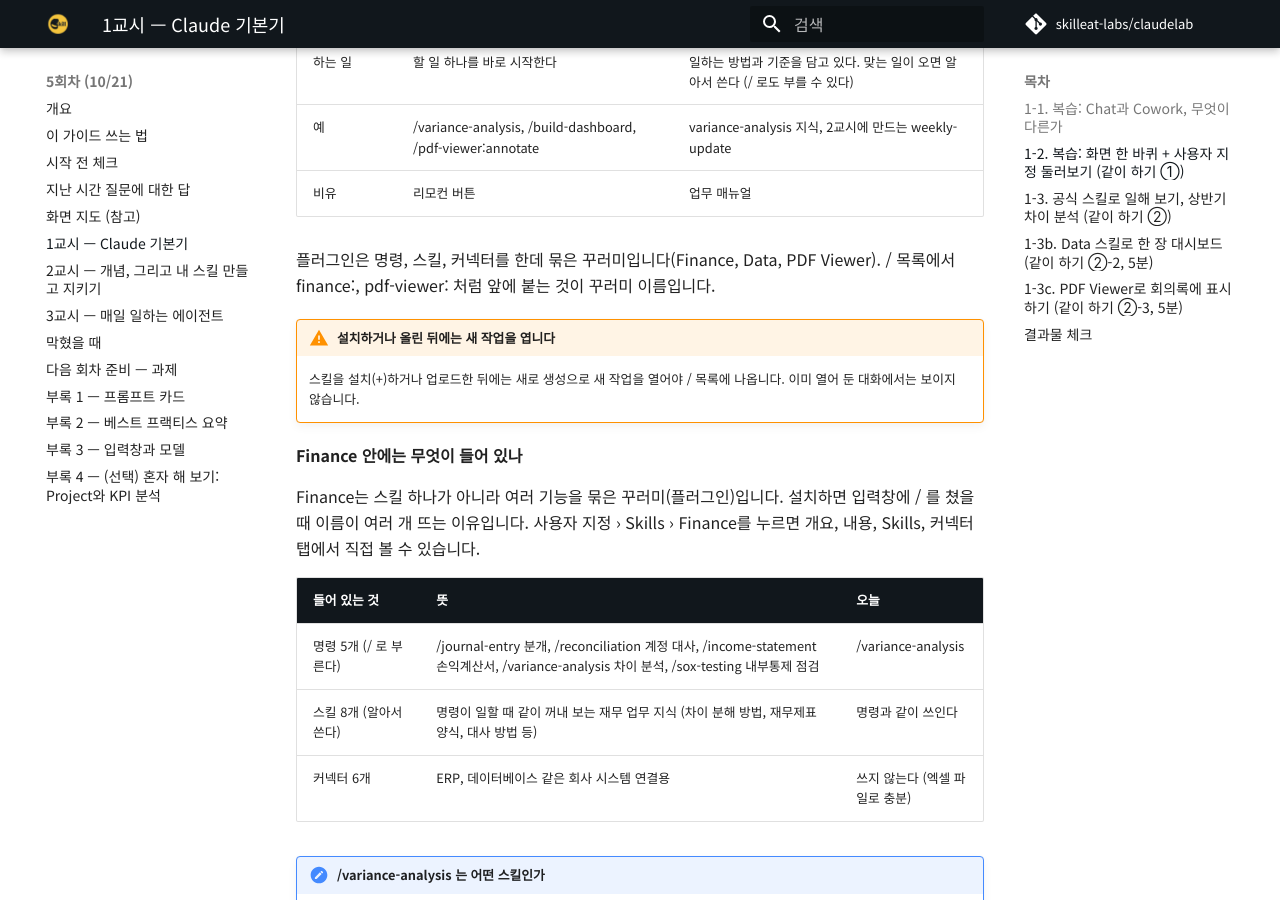
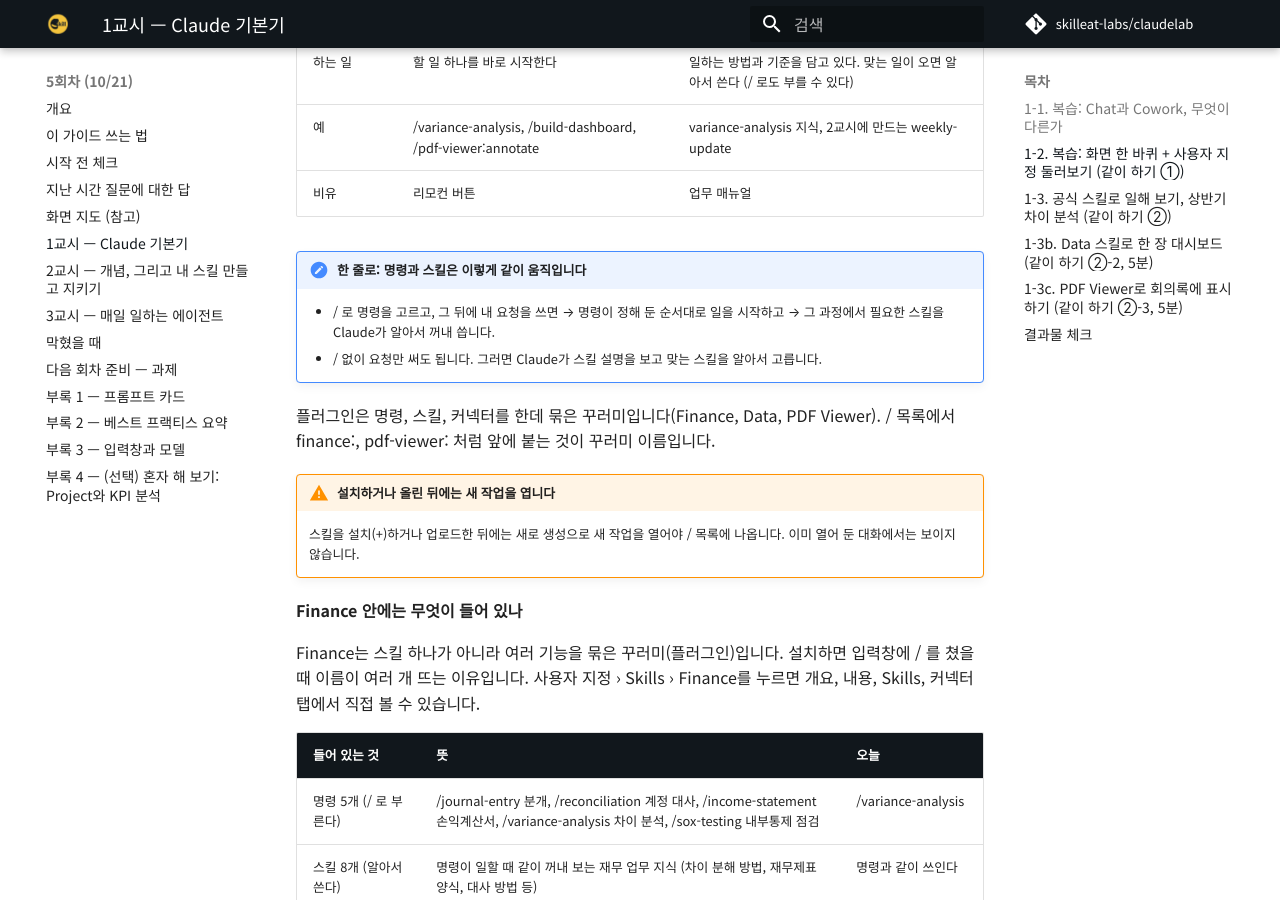
Before and after one commit to skilleat-labs/claudelab, an MkDocs documentation site: the page built from docs/day5/05.md, in a window 1280 px wide and 900 px high, scrolled down 2484 px. Built offline with MkDocs 1.6.1 and Material for MkDocs 9.7.7, drawn with Linux system fonts in a browser that asks for light colours; comment, search, counter and statistics services are not loaded.

Commit message:
5회차 1-3: 명령과 스킬이 같이 움직이는 순서 한 줄
Co-Authored-By: Claude Opus 5.5 <noreply@anthropic.com>

```diff
--- a/docs/day5/05.md
+++ b/docs/day5/05.md
@@ -71,6 +71,10 @@
 | 하는 일 | 할 일 하나를 바로 시작한다 | 일하는 방법과 기준을 담고 있다. 맞는 일이 오면 알아서 쓴다 (/ 로도 부를 수 있다) |
 | 예 | /variance-analysis, /build-dashboard, /pdf-viewer:annotate | variance-analysis 지식, 2교시에 만드는 weekly-update |
 | 비유 | 리모컨 버튼 | 업무 매뉴얼 |
+
+!!! note "한 줄로: 명령과 스킬은 이렇게 같이 움직입니다"
+    - / 로 명령을 고르고, 그 뒤에 내 요청을 쓰면 → 명령이 정해 둔 순서대로 일을 시작하고 → 그 과정에서 필요한 스킬을 Claude가 알아서 꺼내 씁니다.
+    - / 없이 요청만 써도 됩니다. 그러면 Claude가 스킬 설명을 보고 맞는 스킬을 알아서 고릅니다.
 
 플러그인은 명령, 스킬, 커넥터를 한데 묶은 꾸러미입니다(Finance, Data, PDF Viewer). / 목록에서 finance:, pdf-viewer: 처럼 앞에 붙는 것이 꾸러미 이름입니다.
 
```
